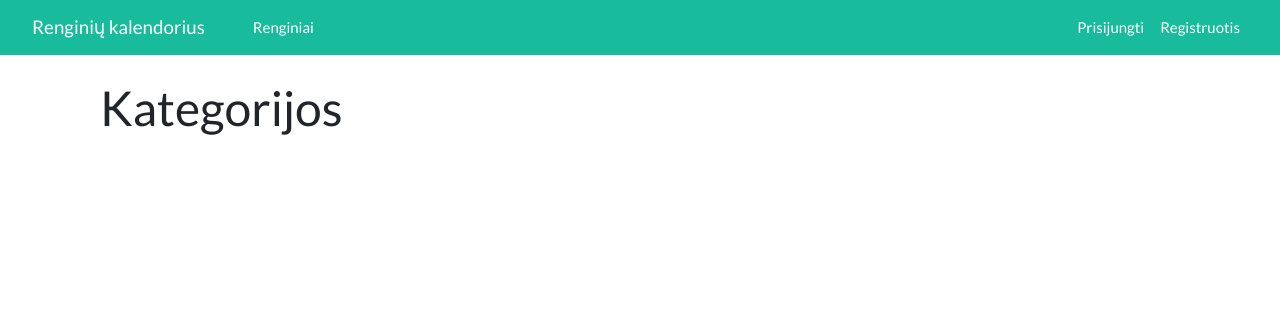
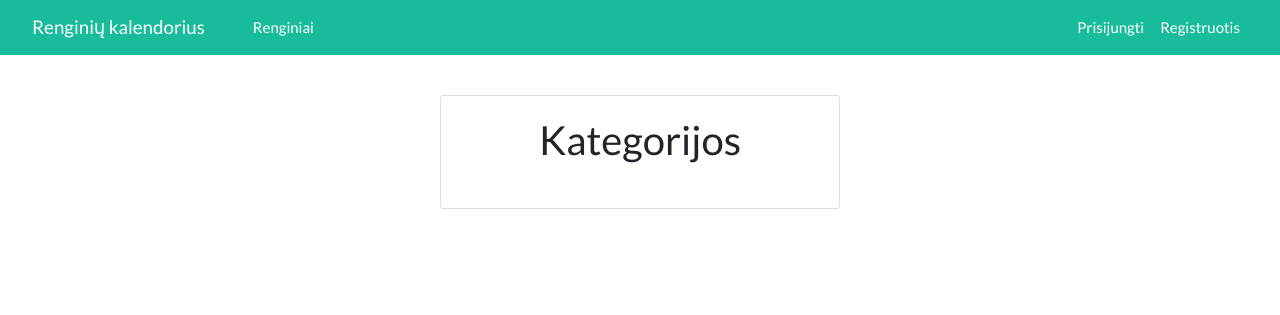
Before and after one commit to Mentel/Semestro-projektas, a Symfony app: template templates/settings/categories.html.twig in a window 1280 px wide. Shown: the top 315 px of the page. Run offline with Twig, Linux system fonts and the light colour scheme; the template is opened without the code that fills it, so the values that code supplies are empty; some libraries are stand-ins or nearby versions.

Commit message:
Changed the look of a few pages

```diff
--- a/templates/settings/categories.html.twig
+++ b/templates/settings/categories.html.twig
@@ -1,26 +1,31 @@
 {% extends 'base.html.twig' %}
 
-{% block title %}Kategorijų tvarkymas{% endblock %}
+{% block title %}Kategorijų prenumeravimas{% endblock %}
 
 {% block body %}
-    <div class="container">
-        <h1 class="mb-4">Kategorijos</h1>
+    <div class="row justify-content-center pt-3">
+        <div class="card" style="min-width: 400px">
+            <div class="card-body">
+                <div class="row justify-content-center">
+                    <h2 class="mb-4">Kategorijos</h2>
+                </div>
                 {% for category in categories %}
                     <div class="row">
                         <div class="col">
-            {{ category.name }}
+                            <h5 class="ml-3">{{ category.name }}</h5>
                         </div>
                         {% if category in subscribed %}
                             <div class="col">
-                    <a class="nav-link" href="/settings/category/unsubscribe/{{ category.id }}">Naikinti prenumeratą</a>
+                                <h6><a href="/settings/category/unsubscribe/{{ category.id }}">Naikinti prenumeratą</a></h6>
                             </div>
                         {% else %}
                             <div class="col">
-                    <a class="nav-link" href="/settings/category/subscribe/{{ category.id }}">Prenumeruoti</a>
+                                <h6><a href="/settings/category/subscribe/{{ category.id }}">Prenumeruoti</a></h6>
                             </div>
                         {% endif %}
-
                     </div>
                 {% endfor %}
             </div>
+        </div>
+    </div>
 {% endblock %}
--- a/templates/settings/settings.html.twig
+++ b/templates/settings/settings.html.twig
@@ -6,7 +6,9 @@
     <div class="row justify-content-center pt-3">
         <div class="card" style="max-width: 500px">
             <div class="card-body">
-                <h2 class="mb-4">Nustatymai</h2>
+                <div class="row justify-content-center">
+                    <h2 class="mb-4">Nustatymai</h2>
+                </div>
                 <h5 class="ml-3"><a href="/settings/changepassword">Keisti slaptažodį</a></h5>
                 <h5 class="ml-3"><a href="/settings/categories">Sekamų kategorijų valdymas</a></h5>
             </div>
```
Lines whose indentation alone changed are shown as unchanged.
